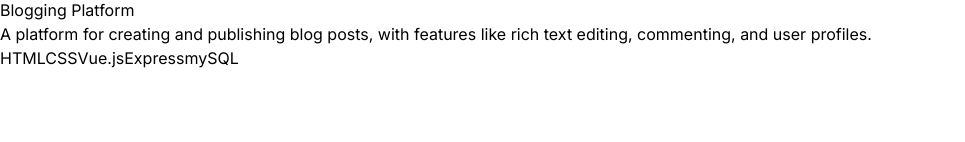
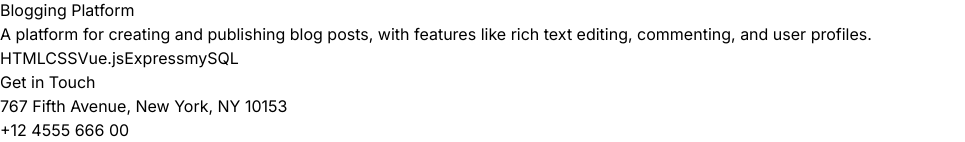
Before and after one commit to Souvikde07/React-Portfolio, a React (Vite) app: page / in a window 1280 px wide. Shown: the part 2655-2797 px from the top of the page, without its empty margins (0-965 px from the left). Before the commit the page ends 2725 px from the top, so only its background shows below. Built offline with nearby package versions, Linux system fonts and the light colour scheme.

Commit message:
add contact section to the portfolio

```diff
--- a/src/App.jsx
+++ b/src/App.jsx
@@ -4,6 +4,7 @@
 import Technologies from "./components/Technologies";
 import Experience from "./components/Experience";
 import Projects from "./components/Projects";
+import Contact from "./components/Contact";
 
 const App = () => {
   return (
@@ -21,6 +22,7 @@
         <Technologies/>
         <Experience/>
         <Projects/>
+        <Contact/>
       </div>
     </div>
   )
--- /dev/null
+++ b/src/components/Contact.jsx
@@ -0,0 +1,16 @@
+import { CONTACT } from "../constants"
+
+function Contact() {
+  return (
+    <div className="border-b border-neutral-900 pb-20">
+        <h1 className="my-10 text-center text-4xl">Get in Touch</h1>
+        <div className="text-center tracking-tighter">
+            <p className="my-4">{CONTACT.address}</p>
+            <p className="my-4">{CONTACT.phoneNo}</p>
+            <a href="#" className="border-b" target="_blank">{CONTACT.email}</a>
+        </div>
+    </div>
+  )
+}
+
+export default Contact
--- a/src/components/Hero.jsx
+++ b/src/components/Hero.jsx
@@ -8,8 +8,8 @@
                 <div className="flex flex-col items-center lg:items-start">
                     <h1 className="pb-16 text-6xl font-thin tracking-tight lg:mt-16 lg:text-8xl">Souvik De</h1>
                     <span className="bg-gradient-to-r from-pink-300 via-slate-500 to-purple-500 bg-clip-text
-                    text-4xl tracking-tight text-transparent">
-                        Software Application Developer
+                    text-3xl tracking-tight text-transparent">
+                        Backend Firmware Developer
                     </span>
                     <p className="my-2 max-w-xl py-6 font-light tracking-tigher">
                         {HERO_CONTENT}
```
